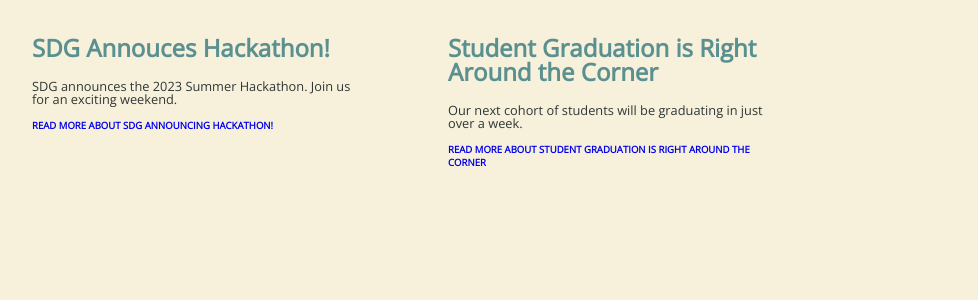
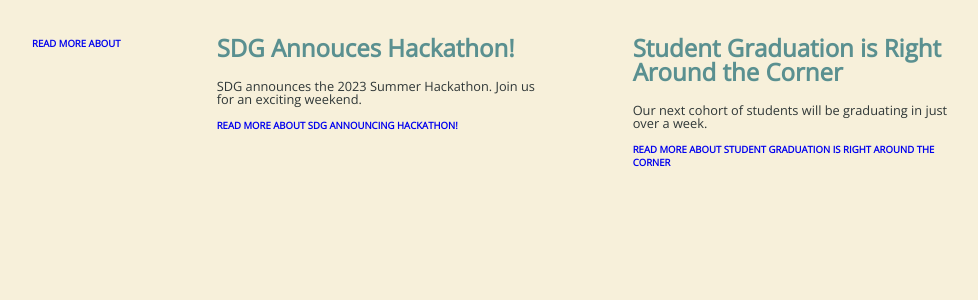
Before and after one commit to 1stNando/ReactIntroArticle, a React (Vite) app: page / in a window 1280 px wide. Shown: the top 300 px of the page, without its empty margins (16-994 px from the left). Built offline with nearby package versions, Linux system fonts and the light colour scheme.

Commit message:
Modified NewsArticle function to use PROPS (properties)

```diff
--- a/src/App.tsx
+++ b/src/App.tsx
@@ -1,9 +1,12 @@
 import React from 'react'
+import { NewsArticle } from './components/NewsArticle'
 
 export function App() {
   return (
     <div className="all-main-content">
       <main>
+        <NewsArticle />
+
         <article className="intro-article">
           <h2 className="article-title">SDG Annouces Hackathon!</h2>
           <p>
--- a/src/components/NewsArticle.tsx
+++ b/src/components/NewsArticle.tsx
@@ -3,6 +3,14 @@ import React from 'react'
 
 // Export -- is so we can use this outside of this file
 // Function. PasCalCased. Returns JSX.
-export function NewsArticle() {
-  return <div>Something</div>
+export function NewsArticle(props) {
+  return (
+    <article className="intro-article">
+      <h2 className="article-title">{props.title}</h2>
+      <p>{props.body}</p>
+      <a className="read-more" href="#here">
+        read more about {props.title}
+      </a>
+    </article>
+  )
 }
```
